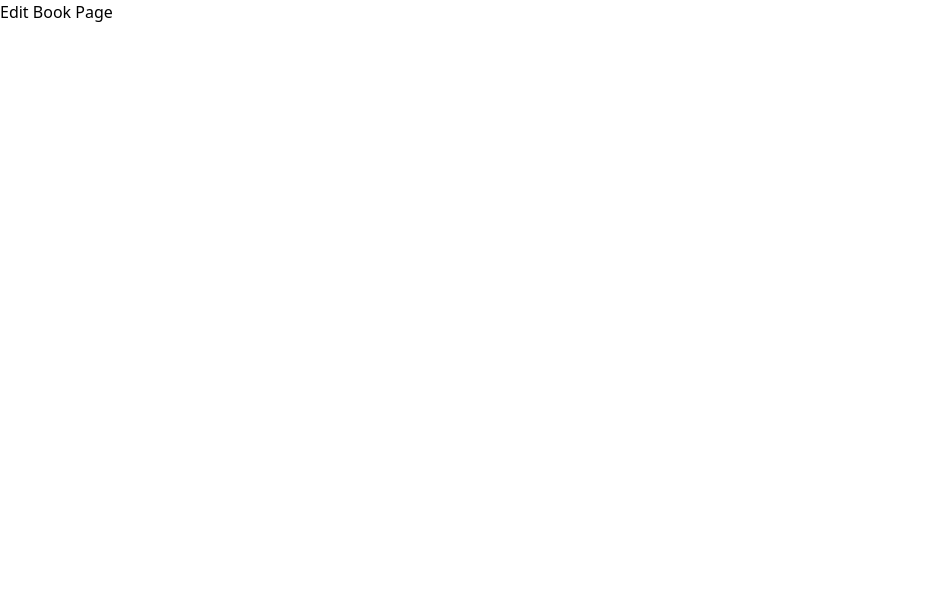
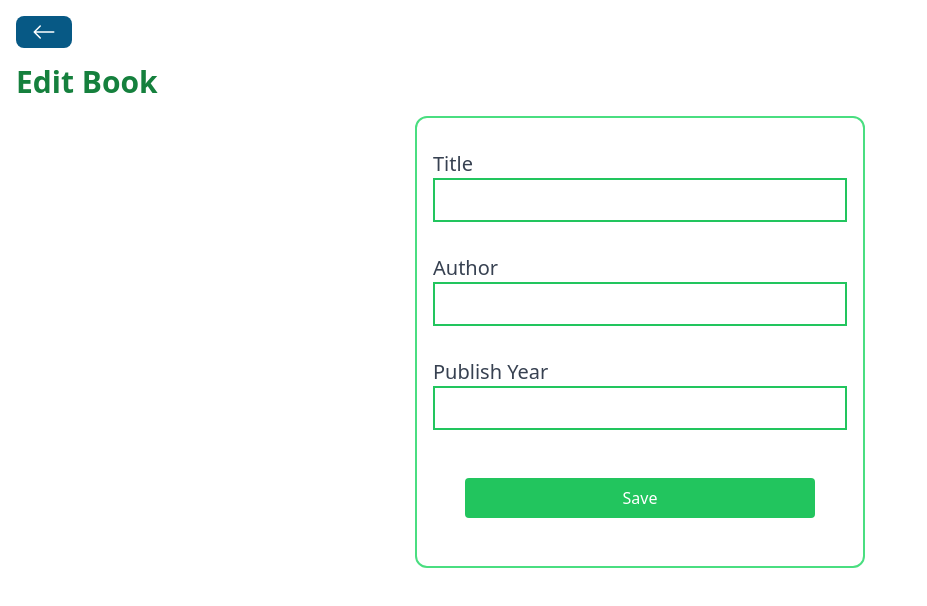
Before and after one commit to SanojAhamed/BookStore-MERN, a React (Vite) app in the folder Frontend/: page /books/edit/1 in a window 1280 px wide. Shown: the top 606 px of the page, without its empty margins (0-927 px from the left). Built offline with nearby package versions, Linux system fonts and the light colour scheme; no server answers.

Commit message:
feat : Edit Book

```diff
--- a/Frontend/src/pages/EditBook.jsx
+++ b/Frontend/src/pages/EditBook.jsx
@@ -1,11 +1,112 @@
-import React from 'react';
+import React, { useState, useEffect } from 'react';
+import BackButton from '../components/backbutton';
+import Spinner from '../components/Spinner';
+import axios from 'axios';
+import { useNavigate, useParams } from 'react-router-dom';
+import { useSnackbar } from 'notistack';
 
 const EditBook = () => {
+  const [title, setTitle] = useState('');
+  const [author, setAuthor] = useState('');
+  const [publishYear, setPublishYear] = useState('');
+  const [loading, setLoading] = useState(false);
+  const navigate = useNavigate();
+  const { id } = useParams();
+  const { enqueueSnackbar } = useSnackbar();
+
+  useEffect(() => {
+    setLoading(true);
+    axios.get(`http://localhost:5555/books/${id}`)
+      .then((response) => {
+        setAuthor(response.data.author || '');
+        setPublishYear(response.data.publishyear || '');
+        setTitle(response.data.title || '');
+        setLoading(false);
+      }).catch((error) => {
+        setLoading(false);
+        alert('An error happened');
+        console.log(error);
+      });
+  }, [id]);
+
+  const handleEditBook = () => {
+    if (!title || !author || !publishYear) {
+      alert('Please fill in all fields.');
+      return;
+    }
+
+    const data = {
+      title,
+      author,
+      publishyear: publishYear,
+    };
+
+    console.log("Sending data:", data); // Log data being sent
+
+    setLoading(true);
+    axios
+      .put(`http://localhost:5555/books/${id}`, data)
+      .then(() => {
+        setLoading(false);
+        enqueueSnackbar('Book Edited successfully', { variant: 'success' });
+        navigate('/');
+      })
+      .catch((error) => {
+        setLoading(false);
+        if (error.response) {
+          // server responded
+          console.error('Response data:', error.response.data);
+          console.error('Response status:', error.response.status);
+          console.error('Response headers:', error.response.headers);
+        } else if (error.request) {
+          // no response received
+          console.error('Request data:', error.request);
+        } else {
+          console.error('Error message:', error.message);
+        }
+        enqueueSnackbar('Error occurred while editing the book', { variant: 'error' });
+      });
+  };
+
   return (
-    <div>
-      <h1>Edit Book Page</h1>
+    <div className='p-4'>
+      <BackButton />
+      <h1 className='text-3xl font-bold text-green-700 my-4'>Edit Book</h1>
+      {loading ? <Spinner /> : ''}
+      <div className='flex flex-col border-2 border-green-400 rounded-xl w-[450px] p-4 mx-auto'>
+        <div className='my-4'>
+          <label className='text-xl mr-4 text-gray-700'>Title</label>
+          <input
+            type='text'
+            value={title || ''}
+            onChange={(e) => setTitle(e.target.value)}
+            className='border-2 border-green-500 px-4 py-2 w-full'
+          />
+        </div>
+        <div className='my-4'>
+          <label className='text-xl mr-4 text-gray-700'>Author</label>
+          <input
+            type='text'
+            value={author || ''}
+            onChange={(e) => setAuthor(e.target.value)}
+            className='border-2 border-green-500 px-4 py-2 w-full'
+          />
+        </div>
+        <div className='my-4'>
+          <label className='text-xl mr-4 text-gray-700'>Publish Year</label>
+          <input
+            type='number'
+            value={publishYear || ''}
+            onChange={(e) => setPublishYear(e.target.value)}
+            className='border-2 border-green-500 px-4 py-2 w-full'
+          />
+        </div>
+        <button className='p-2 bg-green-500 text-white rounded m-8' onClick={handleEditBook}>
+          Save
+        </button>
+      </div>
     </div>
   );
-};
+}
 
 export default EditBook;
```
